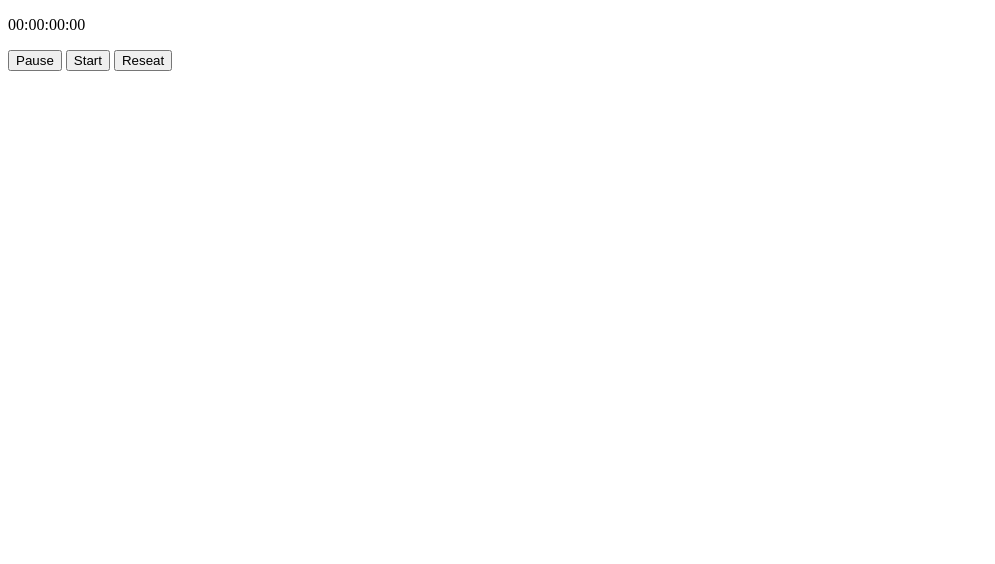
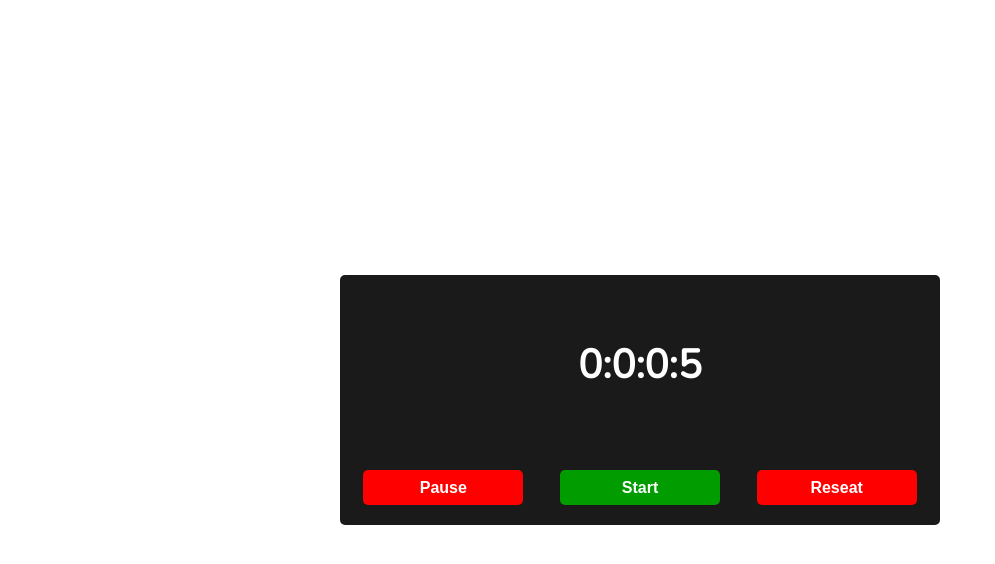
Before and after one commit to Evil-Coder-11212/Stop-Watch, a plain HTML site: page index.html in a window 1280 px wide. Shown: the whole page, without its empty margins (0-995 px from the left). Drawn offline with nearby package versions, Linux system fonts and the light colour scheme; the site is published under a folder, as on GitHub Pages, so addresses that start at the root find nothing.

Commit message:
some problem solved

```diff
--- a/index.html
+++ b/index.html
@@ -3,8 +3,8 @@
   <head>
     <meta charset="UTF-8" />
     <meta name="viewport" content="width=device-width, initial-scale=1.0" />
-    <link rel="stylesheet" href="/css/style.css" />
-    <link rel="stylesheet" href="/css/responsive.css" />
+    <link rel="stylesheet" href="css/style.css" />
+    <link rel="stylesheet" href="css/responsive.css" />
     <title>Stop Watch</title>
   </head>
   <body>
@@ -22,6 +22,6 @@
         </div>
       </div>
     </div>
-    <script src="/js/main.js"></script>
+    <script src="js/main.js"></script>
   </body>
 </html>
```
